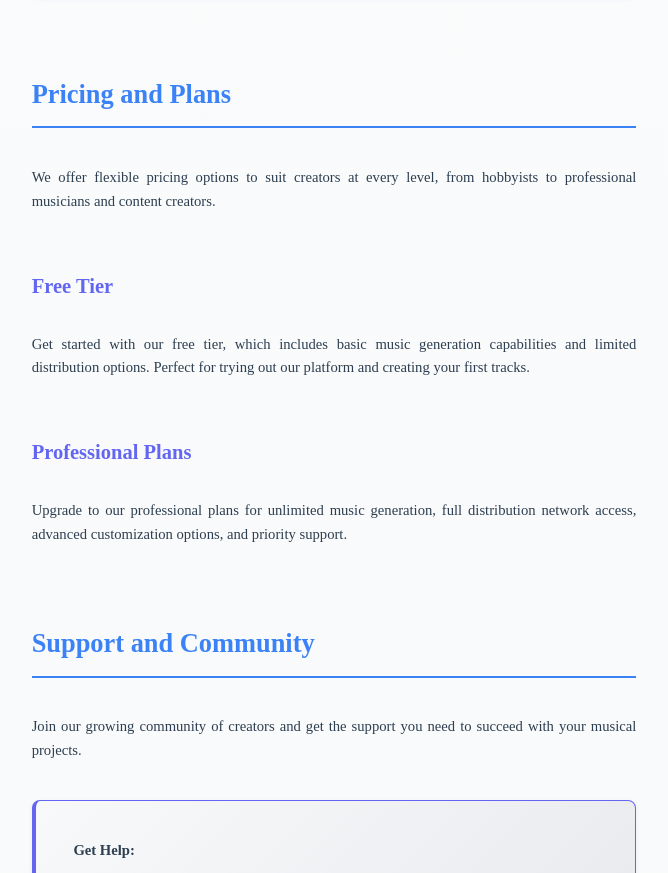
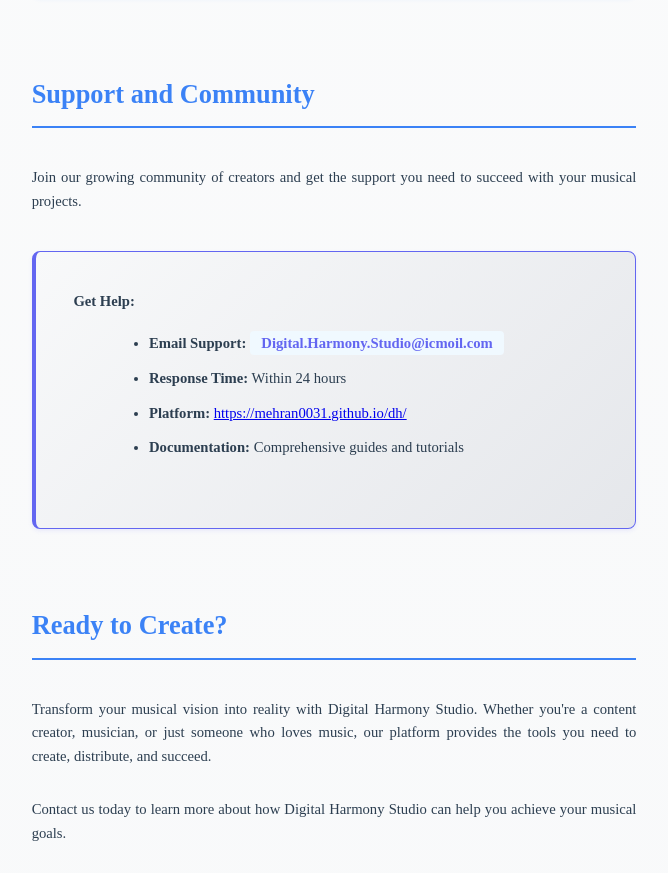
Before and after one commit to Mehran0031/dh, a plain HTML site: page learn.html in a window 1280 px wide. Shown: the part 4744-5617 px from the top of the page, without its empty margins (306-974 px from the left). Drawn offline with Linux system fonts and the light colour scheme; a web font is replaced by a local one.

Commit message:
Update and rename learn-more.html to learn.html

```diff
--- a/learn-more.html
+++ b/learn.html
@@ -5,7 +5,6 @@
     <meta name="viewport" content="width=device-width, initial-scale=1.0">
     <title>Learn More - Digital Harmony Studio</title>
     <style>
-        /* Dezelfde styling als andere pagina's */
         @import url('https://fonts.googleapis.com/css2?family=Computer+Modern+Serif:wght@400;700&family=Latin+Modern+Roman:wght@400;700&display=swap');
 
         * {
@@ -254,15 +253,6 @@
         </ul>
     </div>
 
-    <h1>Pricing and Plans</h1>
-    <p>We offer flexible pricing options to suit creators at every level, from hobbyists to professional musicians and content creators.</p>
-
-    <h2>Free Tier</h2>
-    <p>Get started with our free tier, which includes basic music generation capabilities and limited distribution options. Perfect for trying out our platform and creating your first tracks.</p>
-
-    <h2>Professional Plans</h2>
-    <p>Upgrade to our professional plans for unlimited music generation, full distribution network access, advanced customization options, and priority support.</p>
-
     <h1>Support and Community</h1>
     <p>Join our growing community of creators and get the support you need to succeed with your musical projects.</p>
 
```
